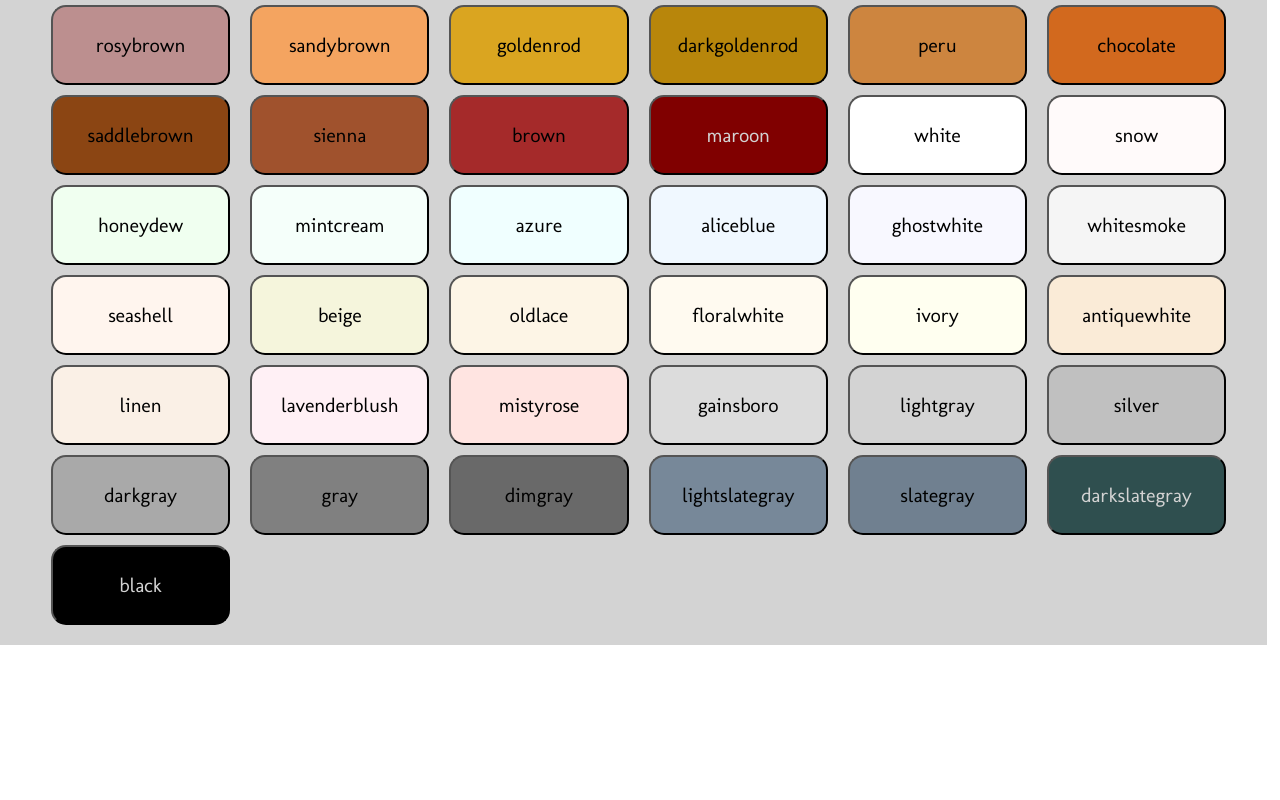
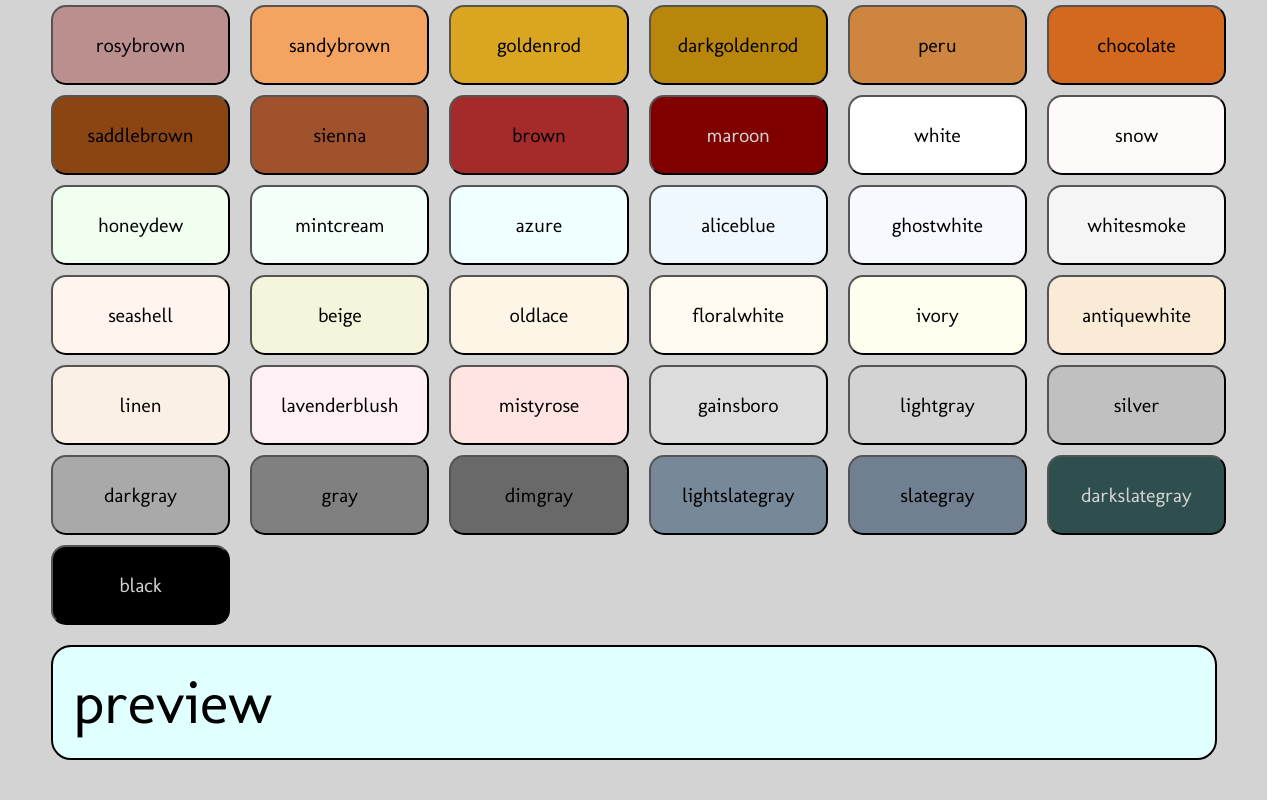
Before and after one commit to jenziel/color-picker, a React (Create React App) app: page / in a window 1280 px wide. Shown: the part 1892-2692 px from the top of the page. Before the commit the page ends 2537 px from the top, so only its background shows below. Built offline with nearby package versions, Linux system fonts and the light colour scheme.

Commit message:
Add additional preview at the bottom of the page

```diff
--- a/src/components/App/App.js
+++ b/src/components/App/App.js
@@ -1,11 +1,10 @@
 import "./App.css";
 import Profile from "../Profile/Profile";
 import PreviewText from "../PreviewText/PreviewText";
-// import Login from "../Login/Login";
+import React from 'react'
 import Header from "../Header/Header";
-import ChangeColor from "../ChangeColor/ChangeColor";
 import ColorChart from "../ColorChart/ColorChart";
-// import {colorChart} from '../../images/css_colors.png'
+
 function App() {
   return (
     <main>
@@ -13,10 +12,10 @@ function App() {
       <div className='App'>
         <div className='inputs-container'>
           <PreviewText />
-          {/* <ChangeColor /> */}
         </div>
         <Profile />
         <ColorChart />
+        <Profile />
       </div>
     </main>
   );
```
